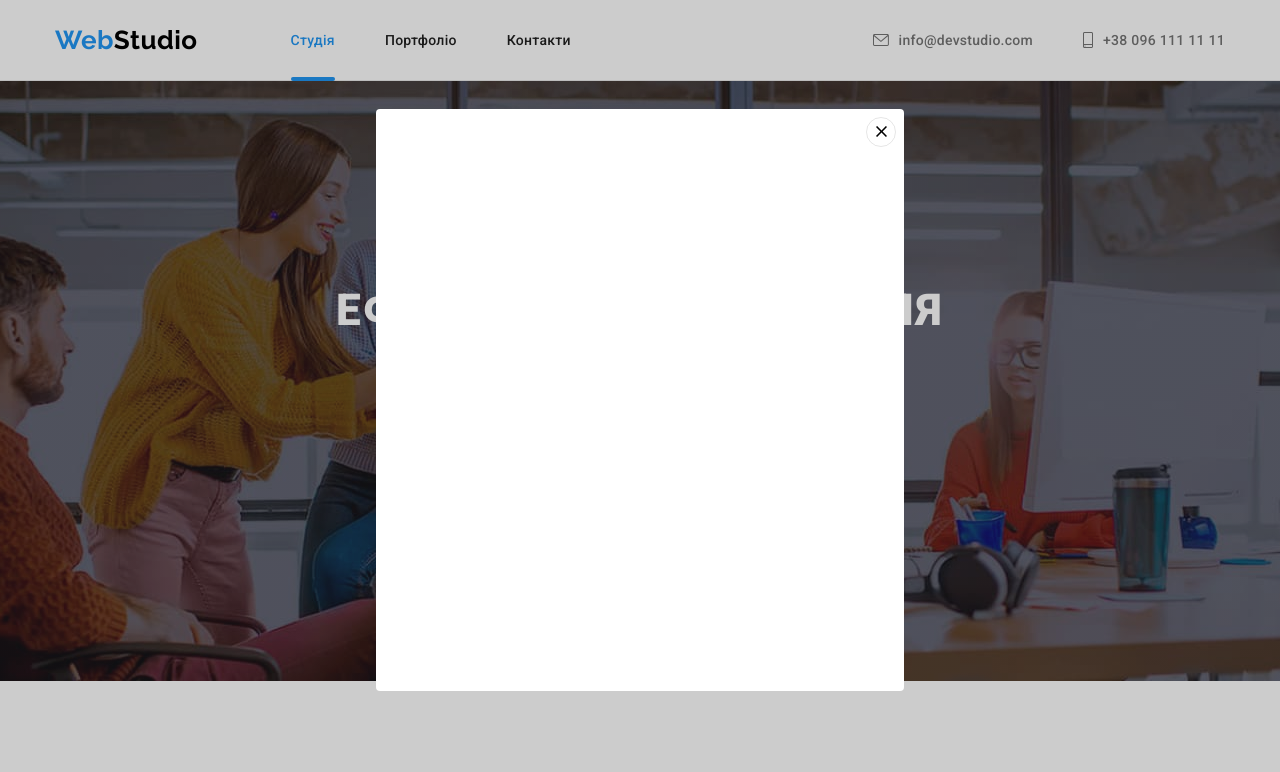
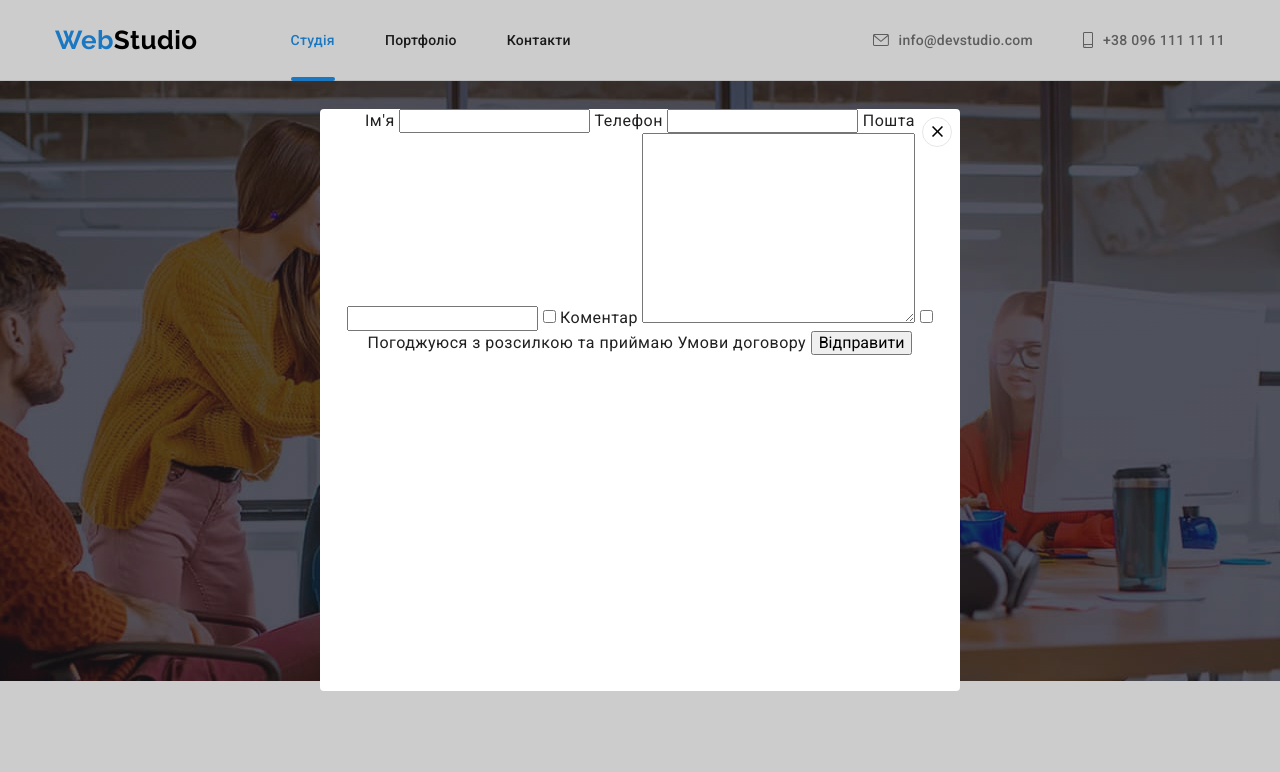
Before and after one commit to OksanaLelak/goit-markup-hw-06, a plain HTML site: page index.html in a window 1280 px wide. Both pictures are taken after a click on the button "Замовити послугу". Shown: the top 772 px of the page. Drawn offline with nearby package versions, Linux system fonts and the light colour scheme.

Commit message:
Заповнення модалки

```diff
--- a/css/styles.css
+++ b/css/styles.css
@@ -331,6 +331,7 @@ img{
 
 .modal {
 	position: absolute;
+
 	top: 50%;
 	left: 50%;
 	min-width: 528px;
--- a/index.html
+++ b/index.html
@@ -86,6 +86,30 @@
                 <use href="./images/icons.svg#icon-close"></use>
               </svg>
             </button>
+            <!-- Формування форми -->
+            <form class=".js-speaker-form">
+              <label for="name">Ім'я</label>
+              <input type="text" name="name" id="name" />
+
+              <label for="mail">Телефон</label>
+              <input type="tel" name="tel" id="tel" />
+
+              <label for="mail">Пошта</label>
+              <input type="email" name="mail" id="mail" />
+
+              <input type="checkbox" name="" id="" />
+
+              <label for="comment">Коментар</label>
+
+              <textarea name="" id="" cols="30" rows="10"></textarea>
+
+              <input type="checkbox" name="" id="" />
+              <label for="comment">
+                Погоджуюся з розсилкою та приймаю Умови договору
+              </label>
+
+              <button type="submit">Відправити</button>
+            </form>
           </div>
         </div>
       </section>
@@ -479,5 +503,20 @@
     </footer>
 
     <script src="./js/modal.js"></script>
+    <script>
+      (() => {
+        document
+          .querySelector(".js-speaker-form")
+          .addEventListener("submit", (e) => {
+            e.preventDefault();
+
+            new FormData(e.currentTarget).forEach((value, name) =>
+              console.log(`${name}: ${value}`)
+            );
+
+            e.currentTarget.reset();
+          });
+      })();
+    </script>
   </body>
 </html>
```
